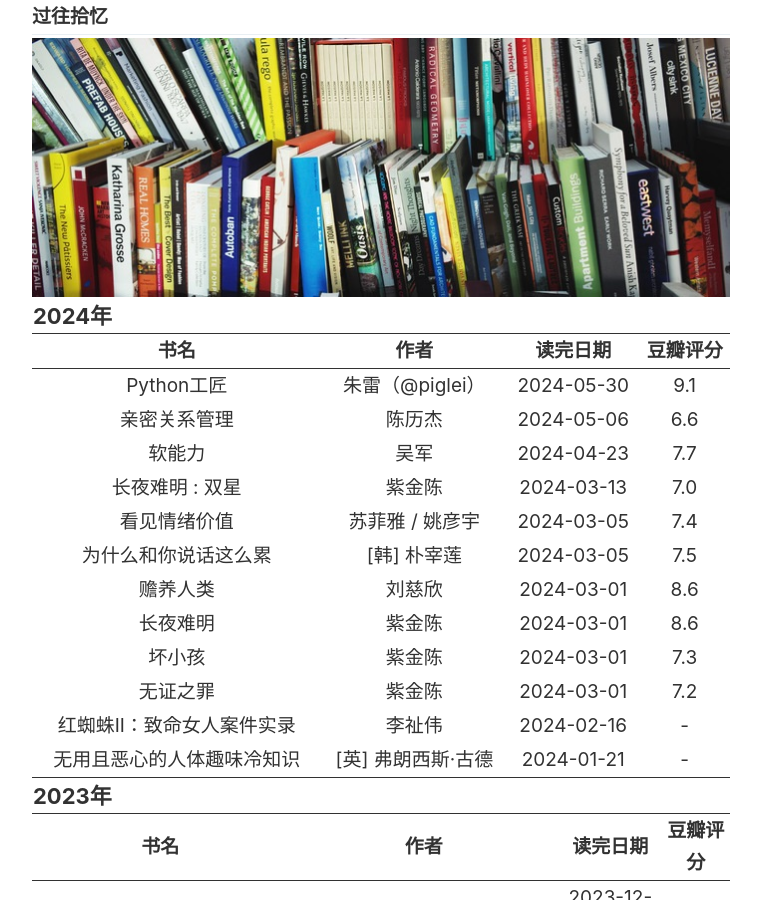
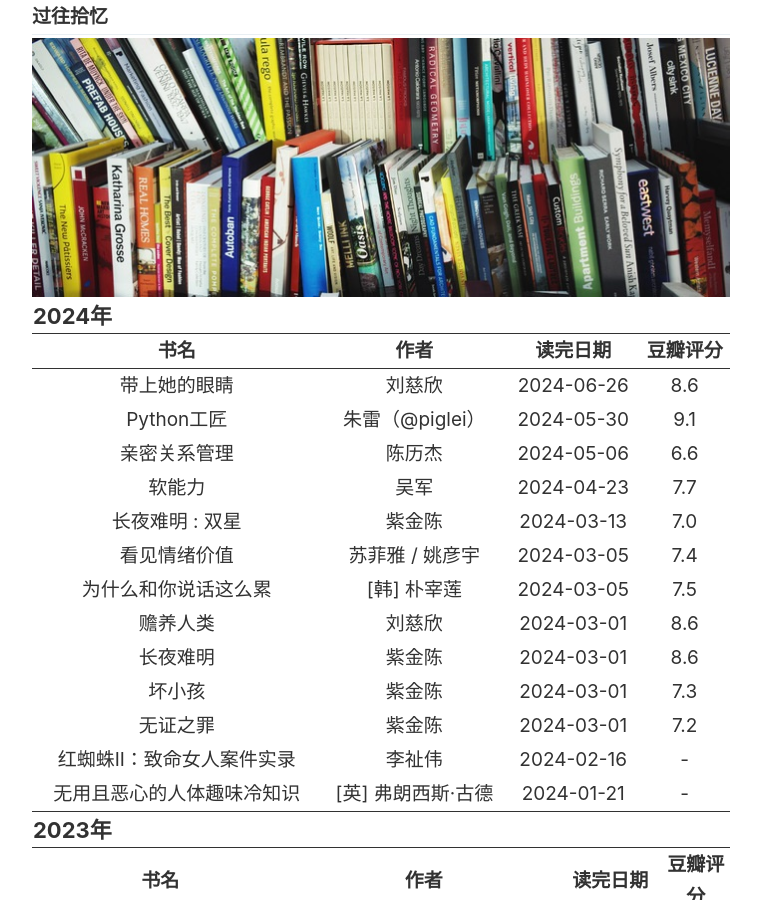
Before and after one commit to SWHL/SWHL.github.io, a Jekyll site: the page built from _pages/books.md, in a window 1280 px wide and 900 px high. Shown: the whole window, without its empty margins (259-1020 px from the left). Built offline with Jekyll 4.4.1, drawn with Linux system fonts in a browser that asks for light colours.

Commit message:
Update books.md

```diff
--- a/_pages/books.md
+++ b/_pages/books.md
@@ -16,6 +16,12 @@ image: "./images/pages/books.jpg"
         </tr>
 　　</thead>
     <tbody>
+    　　<tr>
+    　　　　　<td><a href="https://book.douban.com/subject/1170539/" target="_blank">带上她的眼睛</a></td>
+    　　　　　<td>刘慈欣</td>
+    　　　　　<td>2024-06-26</td>
+    　　　　　<td>8.6</td>
+    　　</tr>
     　　<tr>
     　　　　　<td><a href="https://book.douban.com/subject/35723705/" target="_blank">Python工匠</a></td>
     　　　　　<td>朱雷（@piglei）</td>
```
